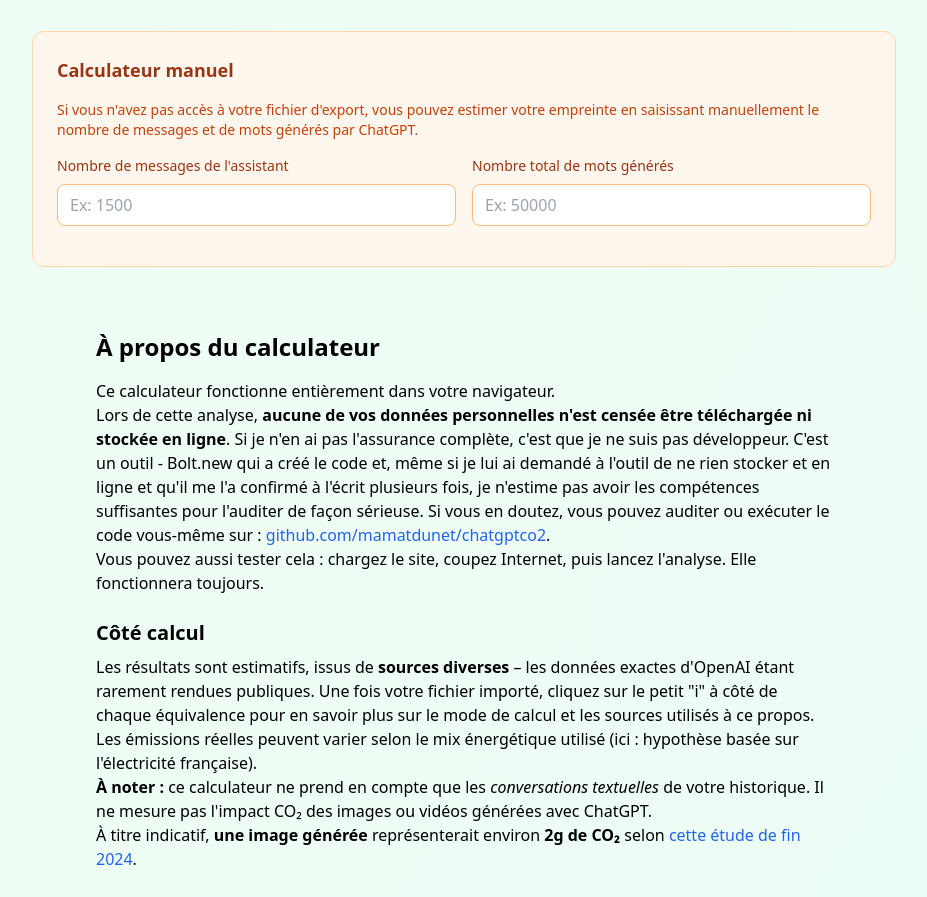
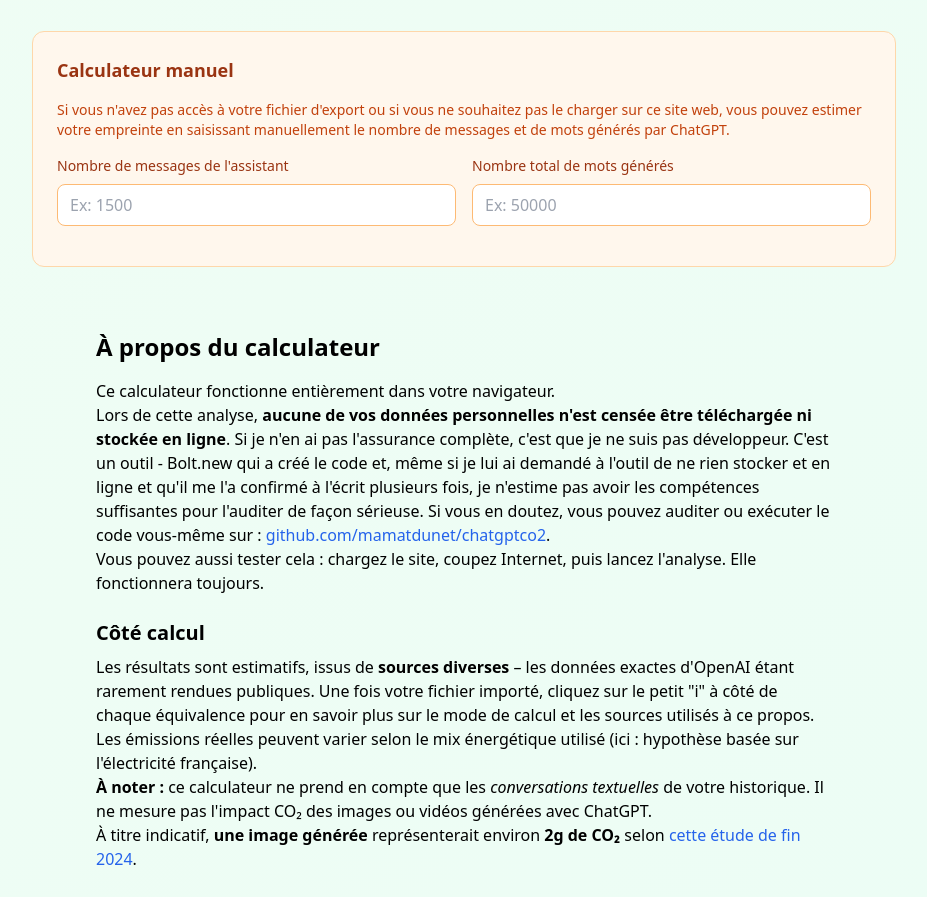
Before and after one commit to mamatdunet/chatgptco2, a React (Vite) app: page / in a window 1280 px wide. Shown: the part 997-1894 px from the top of the page, without its empty margins (176-1103 px from the left). Built offline with nearby package versions, Linux system fonts and the light colour scheme.

Commit message:
Updated App.tsx

```diff
--- a/src/App.tsx
+++ b/src/App.tsx
@@ -364,7 +364,7 @@ function App() {
         <div className="bg-orange-50 border border-orange-200 rounded-xl p-6 mb-8">
           <h3 className="text-lg font-semibold text-orange-800 mb-4">Calculateur manuel</h3>
           <p className="text-orange-700 mb-4 text-sm">
-            Si vous n'avez pas accès à votre fichier d'export, vous pouvez estimer votre empreinte en saisissant manuellement le nombre de messages et de mots générés par ChatGPT.
+            Si vous n'avez pas accès à votre fichier d'export ou si vous ne souhaitez pas le charger sur ce site web, vous pouvez estimer votre empreinte en saisissant manuellement le nombre de messages et de mots générés par ChatGPT.
           </p>
 
           <div className="grid grid-cols-1 md:grid-cols-2 gap-4 mb-4">
```
